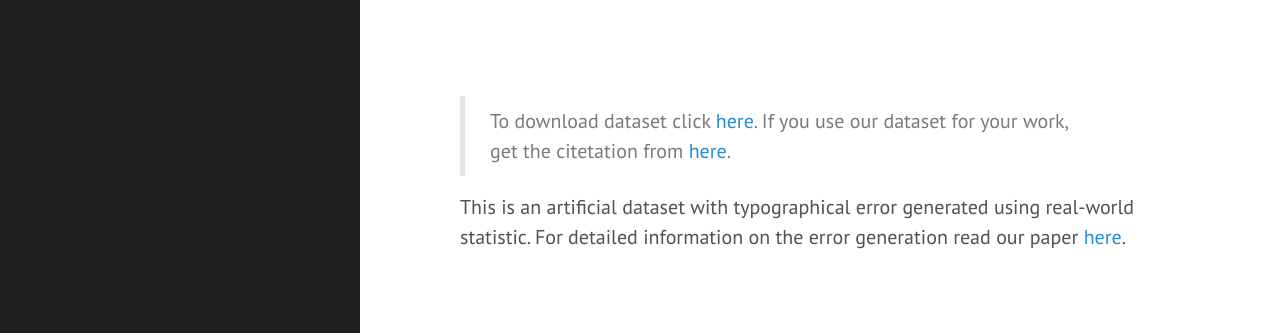
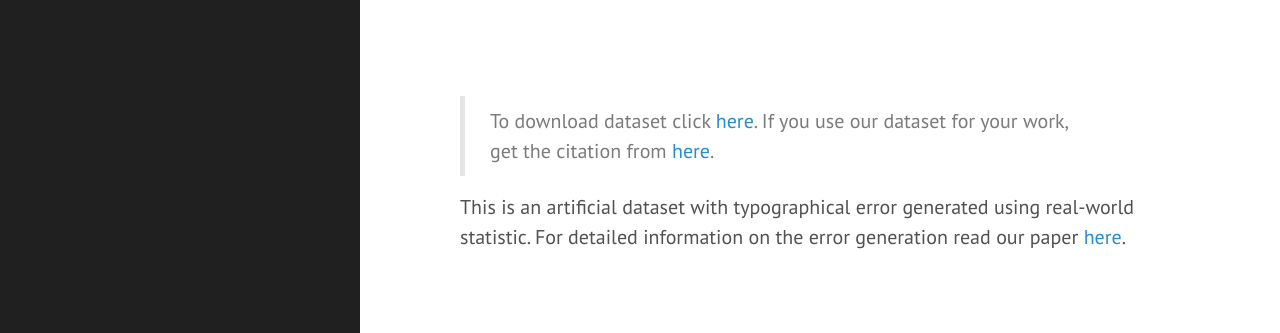
Before and after one commit to xitizzz/typo, a Jekyll site: the page built from index.md, in a window 1280 px wide. Shown: the top 333 px of the page. Built offline with Jekyll 4.4.1, drawn with Linux system fonts in a browser that asks for light colours.

Commit message:
Update index.md

```diff
--- a/index.md
+++ b/index.md
@@ -4,6 +4,6 @@ title: Home
 ---
 
 > To download dataset click [here](/dataset).
-> If you use our dataset for your work, get the citetation from [here](/cite).
+> If you use our dataset for your work, get the citation from [here](/cite).
 
 This is an artificial dataset with typographical error generated using real-world statistic. For detailed information on the error generation read our paper [here](/paper).
```
